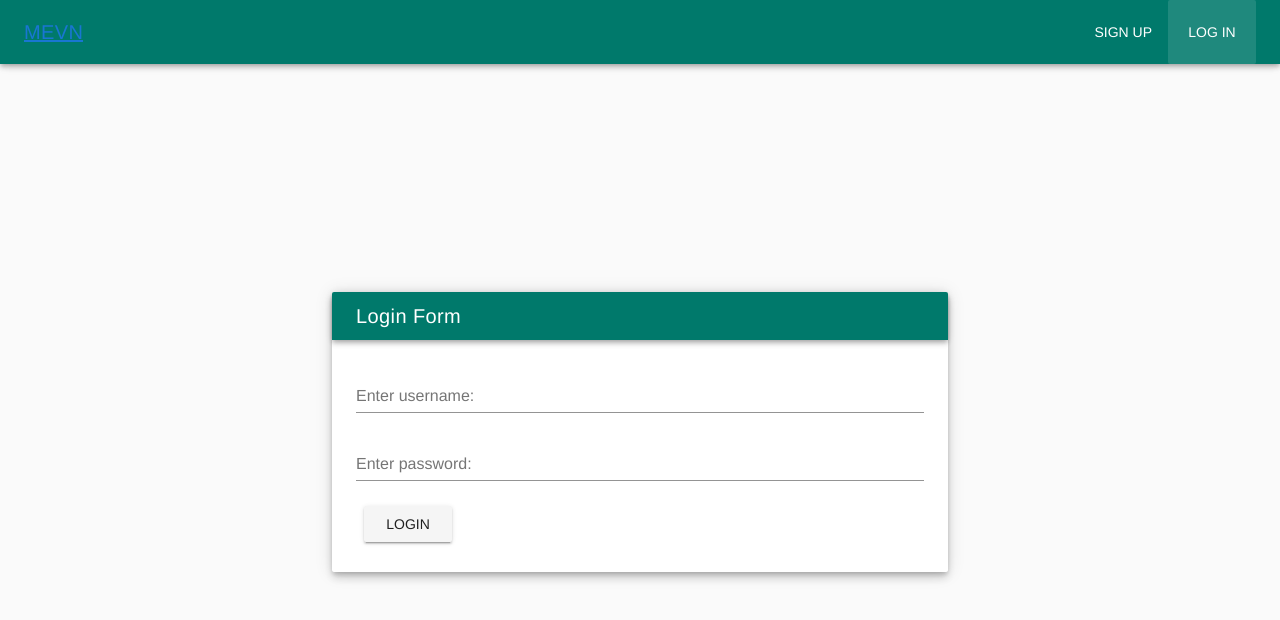
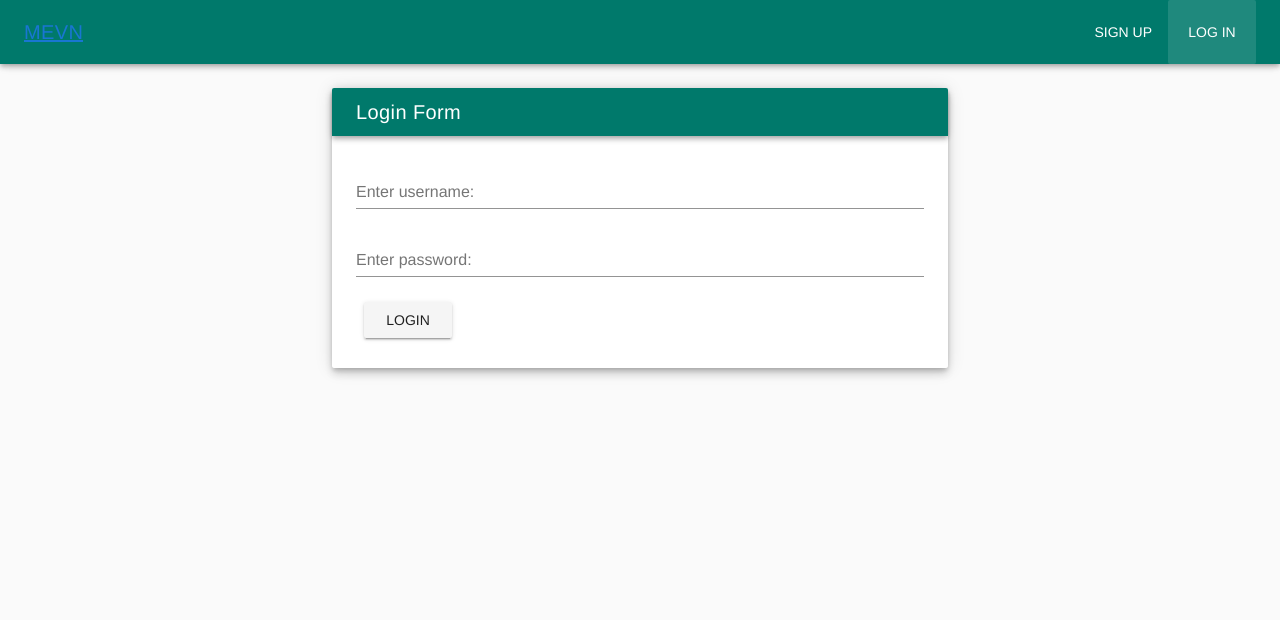
Before and after one commit to gomulius/mevn-boilerplate, a Vue app in the folder client/: page /login in a window 1280 px wide. Shown: the top 620 px of the page. Built offline with nearby package versions, Linux system fonts and the light colour scheme.

Commit message:
Redirecting after signin and login

```diff
--- a/client/src/App.vue
+++ b/client/src/App.vue
@@ -3,7 +3,7 @@
     <v-app>
       <site-header></site-header>
       <v-content>
-        <v-container fluid fill-height>
+        <v-container fluid>
           <router-view/>
         </v-container>
       </v-content>
--- a/client/src/pages/Login.vue
+++ b/client/src/pages/Login.vue
@@ -1,5 +1,5 @@
 <template lang="html">
-  <v-layout align-center justify-center>
+  <v-layout justify-center>
     <v-flex xs12 sm8 md6>
 
       <panel title="Login Form">
@@ -63,7 +63,10 @@ export default {
             token: this.$store.state.token
           })
           this.$store.dispatch('setUser', jwtVerifyResponse.data.username)
-          this.message = loginResponse.data.message
+          this.message = loginResponse.data.message + ' ... Redirecting'
+          setTimeout(() => {
+            this.$router.push({ name: 'HelloWorld' })
+          }, 2000)
         } catch (e) {
           this.error = e.response.data.message
         }
--- a/client/src/pages/Register.vue
+++ b/client/src/pages/Register.vue
@@ -1,5 +1,5 @@
 <template lang="html">
-  <v-layout align-center justify-center>
+  <v-layout justify-center>
     <v-flex xs12 sm8 md6>
 
       <panel title="Register Form">
@@ -78,7 +78,10 @@ export default {
             token: this.$store.state.token
           })
           this.$store.dispatch('setUser', jwtVerifyResponse.data.username)
-          this.message = registerResponse.data.message
+          this.message = registerResponse.data.message + ' ... Redirecting'
+          setTimeout(() => {
+            this.$router.push({ name: 'HelloWorld' })
+          }, 2000)
         } catch (e) {
           this.error = e.response.data.message
         }
```
